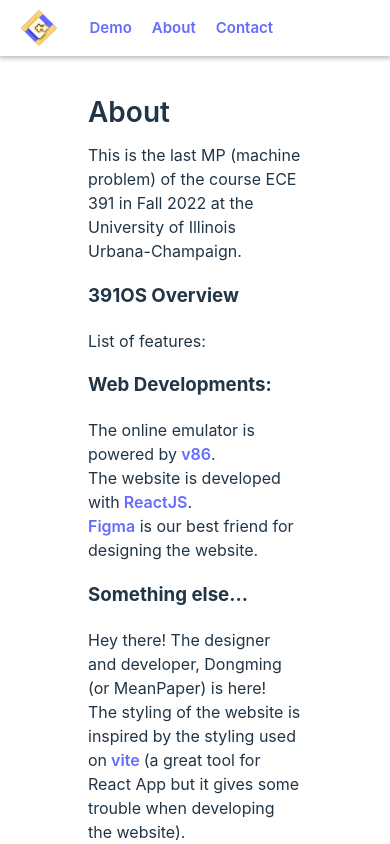
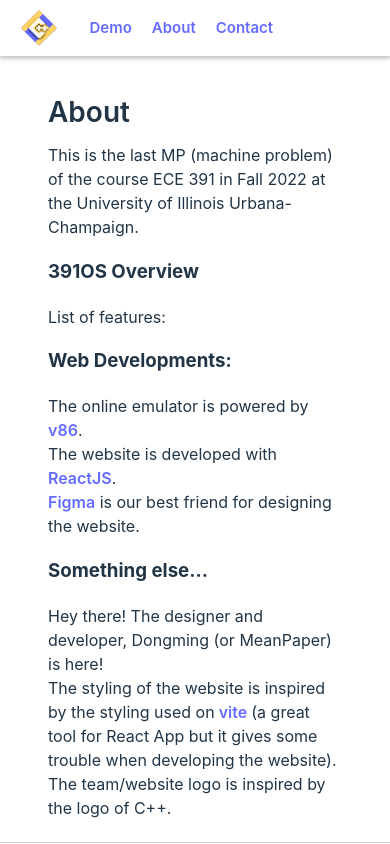
Before and after one commit to ScreamingPigeon/391OS, a React (Create React App) app: page /about in a window 390 px wide. Shown: the top 844 px of the page. Built offline with nearby package versions, Linux system fonts and the light colour scheme.

Commit message:
create an experimental styling

```diff
--- a/src/App.css
+++ b/src/App.css
@@ -1,14 +1,19 @@
 #root {
   position: absolute;
   width: 100%;
-  min-height: 100%;
-  min-width: 320px;
+  min-height: 100vh;
+  min-width: 100vw;
   margin: 0;
   display: flex;
   flex-direction: column;
   background: inherit;
 }
 
+@media screen and (max-width: 500px) {
+  #root {
+    min-width: 320px;
+  }
+}
 .logo {
   height: 6em;
   padding: 1.5em;
@@ -389,9 +394,10 @@
   }
 }
 
-@media screen and (max-width: 525px){
+@media screen and (max-width: 600px){
   .contact-card{
     flex-direction: column;
+    gap: 0;
   }
   .profile-info{
     align-items: center;
@@ -423,5 +429,11 @@
   margin: 10px 0;
 }
 
+@media screen and (max-width: 500px){
+  #about-box{
+    padding-left: 1rem;
+    padding-right: 1rem;
+  }
+}
 
 /* About Styling ends */
--- a/src/components/ContactCard.js
+++ b/src/components/ContactCard.js
@@ -30,7 +30,7 @@
         <img className='profile-picture' src={person.profilePic} alt={`${person.name}'s avatar`} />
         <div className='profile-info'>
             <div className='person-name'>{person.name}</div>
-            <div className='person-email'><i class="bi bi-envelope-fill mail-icon"></i> <i>{person.email}</i> </div>
+            <div className='person-email'><i className="bi bi-envelope-fill mail-icon"></i> <i>{person.email}</i> </div>
             {Object.keys(person).includes('socialMedias') && <SocialMediaSection socialMedias={person.socialMedias}/>}
         </div>
     </div>);
--- a/src/index.css
+++ b/src/index.css
@@ -38,8 +38,8 @@
   height: 100%;
   margin: 0;
   /* padding-top: 40px; */
-  text-size-adjust: 75%;
-  -webkit-text-size-adjust: 75%;
+  /* text-size-adjust: 75%;
+  -webkit-text-size-adjust: 75%; */
   min-height: 100vh;
 }
 
@@ -108,11 +108,12 @@
 
 .emulator_text
 {
+  display: flex;
   white-space: pre;
   font-family: "Web IBM VGA 8x16";
   font-style: normal;
   font-size: 20px;
-  line-height: 20px;
+  line-height: 19px;
 }
 
 .main-body{
```
